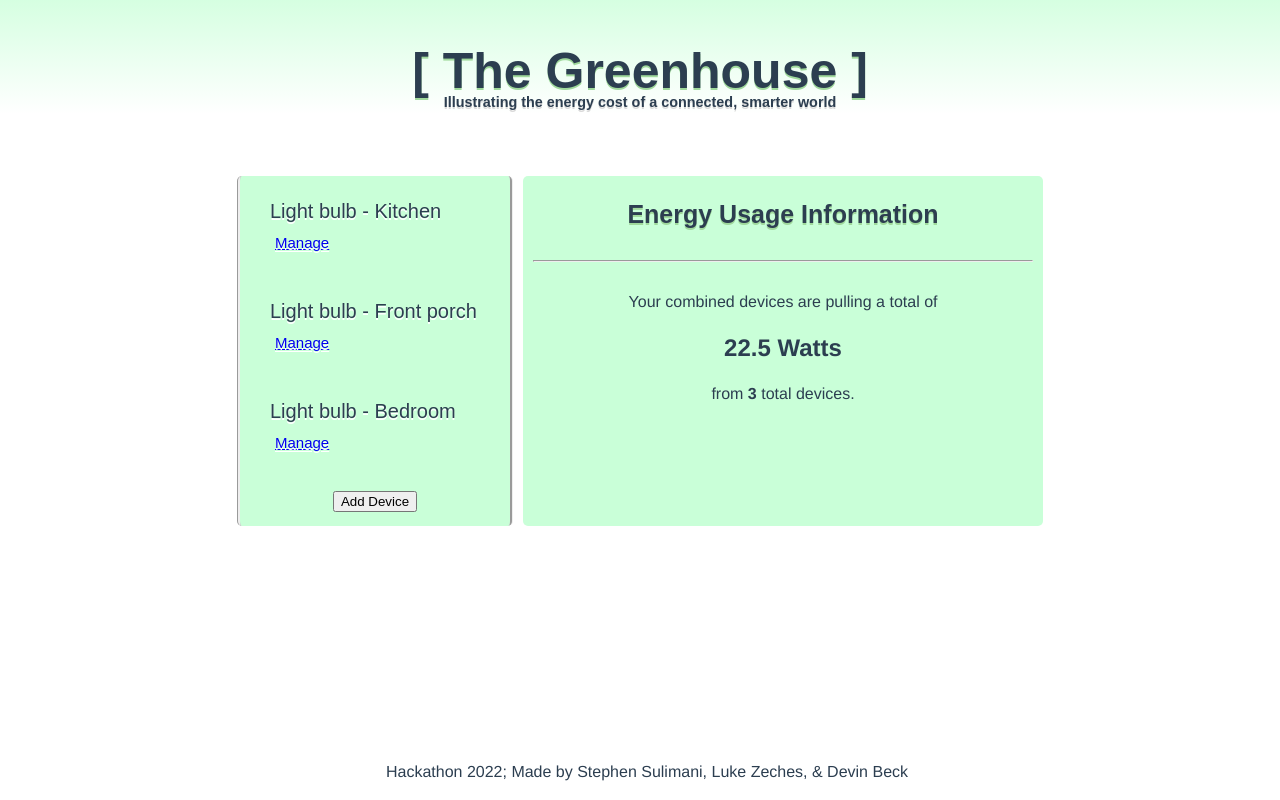
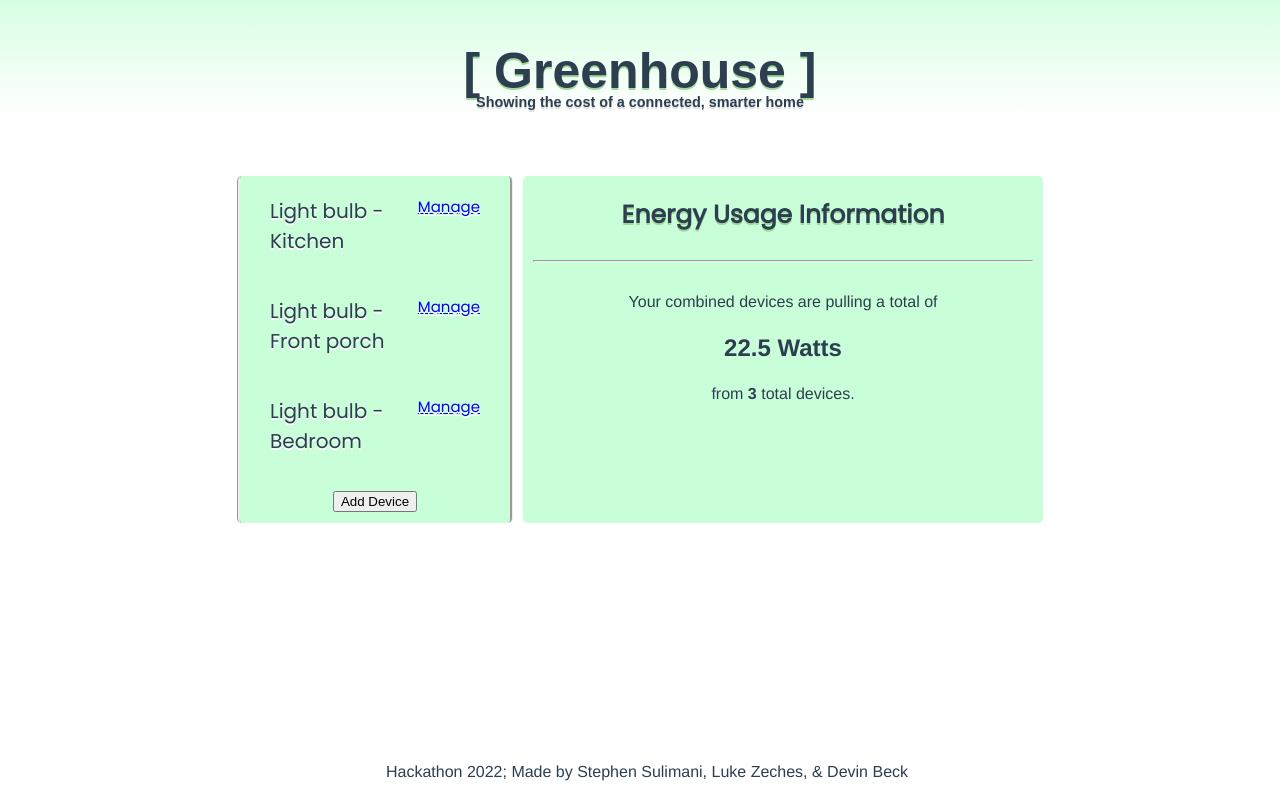
Before and after one commit to LukeZekes/assurant-hackathon, a Vue app: page / in a window 1280 px wide. Built offline with nearby package versions, Linux system fonts and the light colour scheme.

Commit message:
changed fonts and improved layout

```diff
--- a/public/index.html
+++ b/public/index.html
@@ -1,12 +1,13 @@
 <!DOCTYPE html>
 <html lang="">
-  <head>
+<head>
     <meta charset="utf-8">
     <meta http-equiv="X-UA-Compatible" content="IE=edge">
     <meta name="viewport" content="width=device-width,initial-scale=1.0">
     <link rel="icon" href="<%= BASE_URL %>favicon.ico">
     <title><%= htmlWebpackPlugin.options.title %></title>
-  </head>
+    <link href="https://fonts.googleapis.com/css?family=Poppins" rel="stylesheet">
+</head>
   <body>
     <noscript>
       <strong>We're sorry but <%= htmlWebpackPlugin.options.title %> doesn't work properly without JavaScript enabled. Please enable it to continue.</strong>
--- a/src/App.vue
+++ b/src/App.vue
@@ -2,9 +2,9 @@
     <div class="header" style="background-image:linear-gradient(#c9ffd8, #ffffff);">
         <router-link style="font-size: 15px; padding-left: 5px; text-decoration: none; cursor: pointer;"
                      :to="{ name: 'home'}">
-            <h1>[ The Greenhouse ]</h1>
+            <h1>[ Greenhouse ]</h1>
         </router-link>
-        <h2>Illustrating the energy cost of a connected, smarter world</h2>
+        <h2>Showing the cost of a connected, smarter home</h2>
     </div>
     <router-view />
 </template>
@@ -33,4 +33,25 @@ nav {
 </style>
 <style scoped>
     a {all:unset;}
+    html,
+    body {
+        height: 100%;
+        width: 100%;
+        margin-top: -17px;
+        margin-left: 0px;
+        line-height: 1.5;
+    }
+    h1 {
+        font-family: "Javanese Text", sans-serif;
+        font-size: 50px;
+        text-shadow: 0px 2px #a0d99c;
+    }
+
+    h2 {
+        font-family: "Javanese Text", sans-serif;
+        text-align: center;
+        font-size: 90%;
+        text-shadow: 0px 2px #dadada;
+        margin-top: -60px;
+    }
 </style>
--- a/src/components/DeviceInformation.vue
+++ b/src/components/DeviceInformation.vue
@@ -1,7 +1,7 @@
 <template>
   <div class="device-listing">
     <div id="device-info">
-      <h1 style="font-size: 40px; padding: 0px; margin-bottom: -40px">
+      <h1 style="font-size: 40px; padding: 0px; margin-bottom: -40px; font-family:'Poppins', sans-serif;">
         {{ device.name }}
       </h1>
     </div>
@@ -11,20 +11,18 @@
                 Device Actions
             </div>
             <button style="margin: 10px">Toggle Lights</button>
-        <br /><br />Color<br /><input style="margin: 10px" type="color" />
-        <br /><br />Brightness<input
-          type="range"
+            <br /><br />Color<br /><br/><input type="color" />
+            <br /><br />Brightness<input type="range"
                                          min="0"
                                          max="200"
-          value="100"
-        />
+                                         value="100" />
         </div>
       <div id="devices" style="margin-left: 20px">
         <div id="device-actions" style="margin-top: 10px; font-weight: bold">
           Device Information
         </div>
         <p>This device is pulling</p>
-        <div id="energy-info" style="margin: -10px">{{device.watts}} Watts</div>
+        <div id="energy-info" style="margin: -10px"><b>{{device.watts}}</b> Watts</div>
         <p>on its own.</p>
       </div>
     </div>
@@ -69,19 +67,26 @@ h2 {
   padding-right: 10px;
   text-align: center;
   width: 250px;
-  height: 350px;
+  height:auto;
   border-style: none groove;
   border-radius: 5px;
+  padding-bottom:10px;
 }
 #container {
   display: flex;
   justify-content: center;
   padding-top: 50px;
 }
+#colorCanvas {
+    border-radius:50%;
+    background-image: conic-gradient(red, orange, yellow, green, blue, indigo, violet, red);
+    border-style: groove;
+    cursor: pointer;
+}
 .device-listing {
   padding: 20px;
   text-align: left;
-  font-family: "Javanese Text", sans-serif;
+  font-family: "Poppins", sans-serif;
   font-size: 20px;
   text-shadow: 0px 2px white;
 }
--- a/src/components/HomePage.vue
+++ b/src/components/HomePage.vue
@@ -22,7 +22,7 @@
       <br />
       <div class="info-container">
         <p>Your combined devices are pulling a total of</p>
-        <div id="energy-info">22.5 Watts</div>
+        <div id="energy-info">{{totalWattage}} Watts</div>
         <p>from <b>3</b> total devices.</p>
       </div>
     </div>
@@ -46,9 +46,10 @@ export default {
   },
 };
 </script>
-<style>
+<style scoped>
 html,
 body {
+  font-family: "Poppins", sans-serif;
   height: 100%;
   width: 100%;
   margin-top: -17px;
@@ -56,13 +57,13 @@ body {
   line-height: 1.5;
 }
 h1 {
-  font-family: "Javanese Text", sans-serif;
-  font-size: 50px;
+  font-family: "Poppins", sans-serif;
+  font-size: 55px;
   padding: 10px;
   text-shadow: 0px 2px #a0d99c;
 }
 h2 {
-  font-family: "Javanese Text", sans-serif;
+  font-family: "Poppins", sans-serif;
   text-align: center;
   font-size: 90%;
   text-shadow: 0px 2px #dadada;
@@ -78,9 +79,10 @@ h2 {
   padding-right: 10px;
   text-align: center;
   width: 250px;
-  height: 350px;
+  height:auto;
   border-style: none groove;
   border-radius: 5px;
+  padding-bottom:10px;
 }
 #container {
   display: flex;
@@ -104,9 +106,11 @@ h2 {
 .device-listing {
   padding: 20px;
   text-align: left;
-  font-family: "Javanese Text", sans-serif;
+  font-family: "Poppins", sans-serif;
   font-size: 20px;
   text-shadow: 0px 2px white;
+
+  display:flex;
 }
 .bottom {
   position: fixed;
```
Lines whose indentation alone changed are shown as unchanged.
